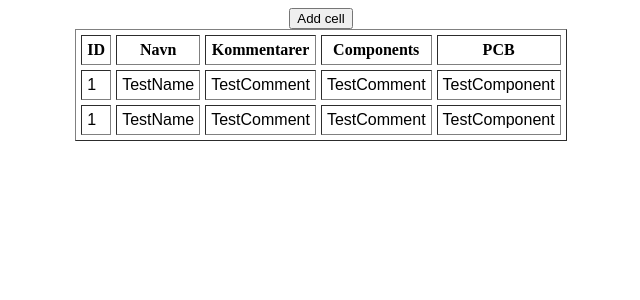
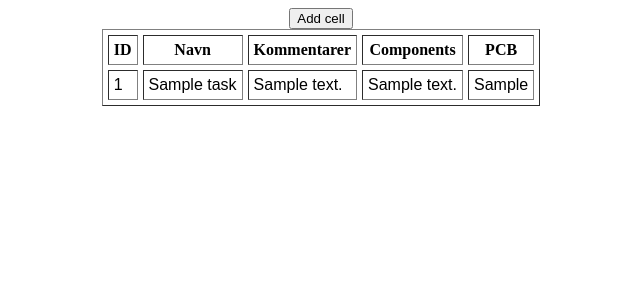
Before and after one commit to skille97/RAVI, a Flask app: page / in a window 1280 px wide. Shown: the top 300 px of the page, without its empty margins (319-959 px from the left). Run offline with Flask 2, Linux system fonts and the light colour scheme; data comes from the database, SQL or seed files in the repository; tables that the repository leaves empty hold one stand-in row (values such as "Sample post").

Commit message:
Fixed the HTML template duplicating entries

```diff
--- a/main.py
+++ b/main.py
@@ -46,6 +46,7 @@ def getTasks():
 def main():
     headers = ["ID", "Navn", "Kommentarer", "Components", "PCB"]
     body = getTasks()
+    print(body)
     return render_template('index.html', headers=headers, body=body)
 
 
@@ -59,5 +60,4 @@ def addRow():
 
 if __name__ == "__main__":
     dbInit()
-    addEntry("TestName", "TestComment", "TestComponent", "TestPCB")
     app.run(debug=True, host="0.0.0.0")
--- a/templates/index.html
+++ b/templates/index.html
@@ -18,15 +18,6 @@
 						{% endfor %}
 					</tr>
 					{% for row in body %}
-					<tr>
-						{% for rowrow in row %}
-						{# Rowrow, row your boat. #}
-						<td class="data">{{ rowrow }}</td>
-						{% endfor %}
-					</tr>
-					{% endfor %}
-					</tr>
-					{% for row in body %}
 					{% set y = loop.index0%}
 					<tr id="Row_{{loop.index0}}">
 						{% for rowrow in row %}
```
